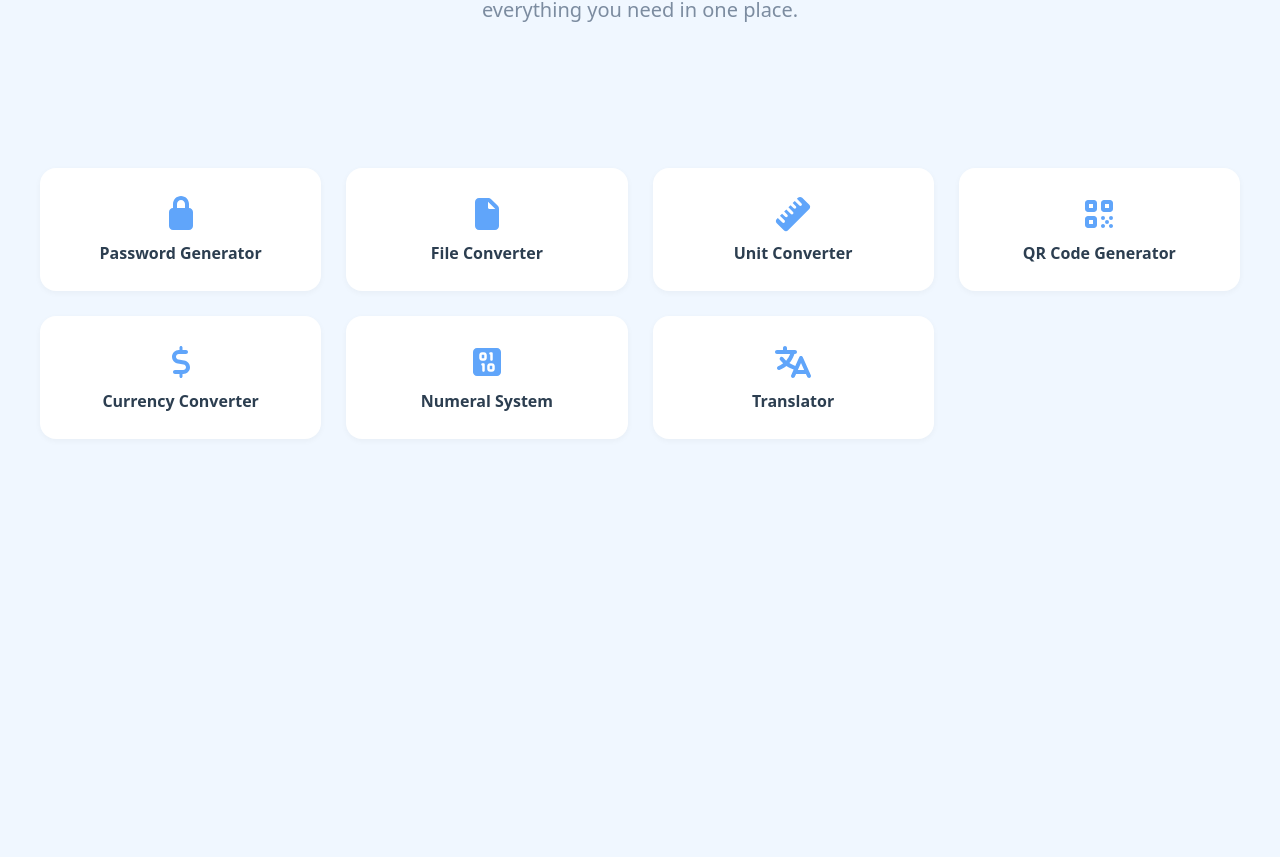
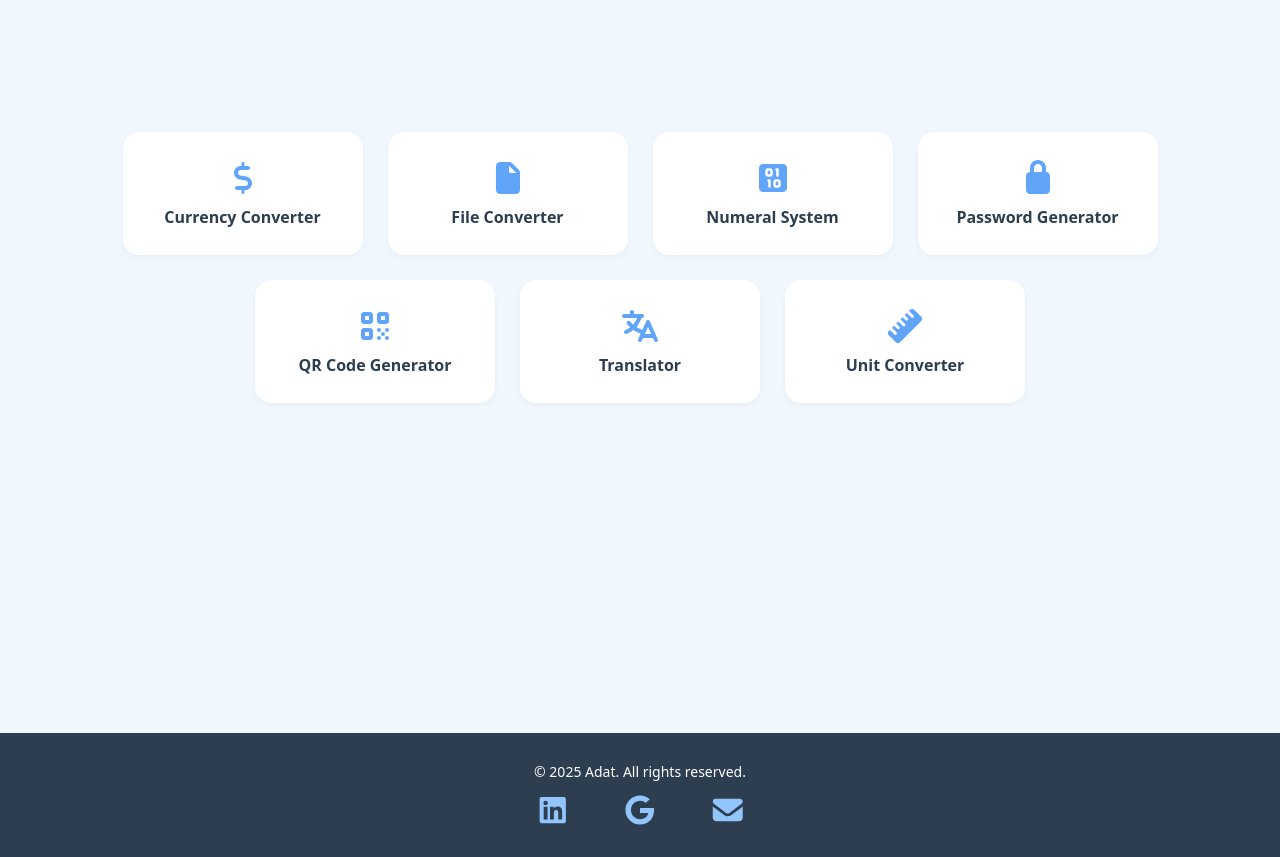
Before and after one commit to Sba3iDev/Adat, a React (Vite) app: page / in a window 1280 px wide. Shown: the part 390-1247 px from the top of the page. Before the commit the page ends 909 px from the top, so only its background shows below. Built offline with nearby package versions, Linux system fonts and the light colour scheme; what @ffmpeg/ffmpeg would draw is missing.

Commit message:
Add footer

```diff
--- a/package.json
+++ b/package.json
@@ -12,8 +12,9 @@
     "dependencies": {
         "@ffmpeg/ffmpeg": "^0.11.6",
         "@fortawesome/fontawesome-svg-core": "^7.0.0",
+        "@fortawesome/free-brands-svg-icons": "^7.0.0",
         "@fortawesome/free-solid-svg-icons": "^7.0.0",
-        "@fortawesome/react-fontawesome": "^0.2.3",
+        "@fortawesome/react-fontawesome": "^0.2.6",
         "convert-units": "^2.3.4",
         "file-saver": "^2.0.5",
         "qrcode.react": "^4.2.0",
--- a/src/app.css
+++ b/src/app.css
@@ -105,11 +105,16 @@ body {
 }
 
 .tools {
-    display: grid;
-    grid-template-columns: repeat(auto-fit, minmax(240px, 1fr));
+    display: flex;
+    flex-wrap: wrap;
     gap: 25px;
     width: 100%;
     max-width: 1200px;
+    justify-content: center;
+    align-items: center;
+    & > * {
+        min-width: 240px;
+    }
 }
 
 .tool {
@@ -737,6 +742,7 @@ body {
     top: 50%;
     left: 50%;
     transform: translate(-50%, -50%);
+    color: var(--primary-text-color);
 }
 
 .popup {
@@ -758,3 +764,36 @@ body {
     bottom: 30px;
     opacity: 1;
 }
+
+.footer {
+    background-color: var(--primary-text-color);
+    color: #ffffff;
+    padding: 32px 16px;
+    text-align: center;
+    font-size: 14px;
+    margin-top: 250px;
+}
+
+.footer-container {
+    max-width: 1200px;
+    margin: 0 auto;
+    display: flex;
+    flex-direction: column;
+    gap: 16px;
+}
+
+.footer-links {
+    display: flex;
+    justify-content: center;
+    gap: 50px;
+}
+
+.footer-links a {
+    color: var(--accent-light);
+    text-decoration: none;
+    font-size: 30px;
+    transition: color var(--transition-speed);
+}
+.footer-links a:hover {
+    color: var(--accent-color);
+}
--- /dev/null
+++ b/src/components/footer.tsx
@@ -0,0 +1,35 @@
+import { FontAwesomeIcon } from "@fortawesome/react-fontawesome";
+import { faGoogle, faLinkedin } from "@fortawesome/free-brands-svg-icons";
+import "../app.css";
+import { faEnvelope } from "@fortawesome/free-solid-svg-icons";
+
+function Footer() {
+    return (
+        <footer className="footer">
+            <div className="footer-container">
+                <p>&copy; {new Date().getFullYear()} Adat. All rights reserved.</p>
+                <div className="footer-links">
+                    <a
+                        href="https://www.linkedin.com/in/abdelmonim-sebai-el-fassi-98a0a4332/"
+                        target="_blank"
+                        rel="noopener noreferrer"
+                    >
+                        <FontAwesomeIcon icon={faLinkedin} />
+                    </a>
+                    <a
+                        href="https://mail.google.com/mail/?view=cm&to=abdelmonimsebaielfassi@gmail.com"
+                        target="_blank"
+                        rel="noopener noreferrer"
+                    >
+                        <FontAwesomeIcon icon={faGoogle} />
+                    </a>
+                    <a href="mailto:abdelmonimsebaielfassi@gmail.com">
+                        <FontAwesomeIcon icon={faEnvelope} />
+                    </a>
+                </div>
+            </div>
+        </footer>
+    );
+}
+
+export default Footer;
--- a/src/components/popupMessage.tsx
+++ b/src/components/popupMessage.tsx
@@ -7,7 +7,7 @@ interface PopupMessageProps {
     duration?: number;
 }
 
-function PopupMessage({ message, trigger, duration = 3000 }: PopupMessageProps) {
+function PopupMessage({ message, trigger, duration = 1000 }: PopupMessageProps) {
     const [show, setShow] = useState(false);
     useEffect(() => {
         if (trigger) {
--- a/src/pages/currency.tsx
+++ b/src/pages/currency.tsx
@@ -5,6 +5,7 @@ import { Link } from "react-router-dom";
 import Select from "react-select";
 import Flag from "react-world-flags";
 import euFlag from "../assets/svgs/eu.svg";
+import Footer from "../components/footer";
 import "../app.css";
 
 const currencyToFlag: Record<string, string> = {
@@ -229,6 +230,9 @@ function CurrencyConverter() {
         setToCurrency(fromCurrency);
         setConvertedAmount(0);
     }
+    useEffect(() => {
+        window.scrollTo(0, 0);
+    }, []);
     return (
         <>
             <div className="header">
@@ -316,6 +320,7 @@ function CurrencyConverter() {
                     />
                 </div>
             </div>
+            <Footer />
         </>
     );
 }
--- a/src/pages/fileConverter.tsx
+++ b/src/pages/fileConverter.tsx
@@ -1,4 +1,4 @@
-import { useState } from "react";
+import { useEffect, useState } from "react";
 import { createFFmpeg, fetchFile } from "@ffmpeg/ffmpeg";
 import { saveAs } from "file-saver";
 import { Link } from "react-router-dom";
@@ -6,6 +6,7 @@ import { FontAwesomeIcon } from "@fortawesome/react-fontawesome";
 import { faAngleLeft } from "@fortawesome/free-solid-svg-icons";
 import Select from "react-select";
 import PopupMessage from "../components/popupMessage";
+import Footer from "../components/footer";
 import "../app.css";
 
 const ffmpeg = createFFmpeg();
@@ -59,6 +60,9 @@ function FileConverter() {
         }
         setLoading(false);
     }
+    useEffect(() => {
+        window.scrollTo(0, 0);
+    }, []);
     return (
         <>
             <div className="header">
@@ -69,7 +73,7 @@ function FileConverter() {
                     <span className="tool-title">File Converter</span>
                 </div>
             </div>
-            <div className="tool-container">
+            <div style={{ marginBottom: "380px" }} className="tool-container">
                 <div className="tool-info">Upload your media to convet it</div>
                 <div className="file-upload-btn">
                     <input type="file" id="fileInput" onChange={HandleFileChange} />
@@ -112,6 +116,7 @@ function FileConverter() {
                 )}
             </div>
             <PopupMessage message="Convert file started" trigger={trigger} />
+            <Footer />
         </>
     );
 }
--- a/src/pages/home.tsx
+++ b/src/pages/home.tsx
@@ -1,8 +1,10 @@
+import { useEffect } from "react";
 import { FontAwesomeIcon } from "@fortawesome/react-fontawesome";
 import { faLock, faFile, faRuler, faQrcode, faDollarSign, faSquareBinary, faLanguage } from "@fortawesome/free-solid-svg-icons";
 import { Link } from "react-router-dom";
 import ScrollToTopButton from "../components/scrollTopButton";
 import "../app.css";
+import Footer from "../components/footer";
 
 const tools = [
     {
@@ -43,6 +45,9 @@ const tools = [
 ];
 
 function Home() {
+    useEffect(() => {
+        window.scrollTo(0, 0);
+    }, []);
     return (
         <>
             <div className="header">
@@ -55,21 +60,24 @@ function Home() {
             <div className="main-text">
                 <span className="primary-text">Tools That Make Life Easier</span>
                 <span className="secondary-text">
-                    Discover our collection of powerful web tools designed to streamline your daily tasks. From file conversion
-                    to password generation, we've got everything you need in one place.
+                    Discover our collection of powerful web tools designed to streamline your daily tasks. We've got everything
+                    you need in one place.
                 </span>
             </div>
             <div className="tools-container">
                 <div className="tools">
-                    {tools.map((tool) => (
-                        <Link className="tool" to={tool.path} key={tool.path}>
-                            <FontAwesomeIcon className="icon" icon={tool.icon} />
-                            <span>{tool.name}</span>
-                        </Link>
-                    ))}
+                    {tools
+                        .sort((a, b) => a.name.localeCompare(b.name))
+                        .map((tool) => (
+                            <Link className="tool" to={tool.path} key={tool.path}>
+                                <FontAwesomeIcon className="icon" icon={tool.icon} />
+                                <span>{tool.name}</span>
+                            </Link>
+                        ))}
                 </div>
             </div>
             <ScrollToTopButton />
+            <Footer />
         </>
     );
 }
--- a/src/pages/numearl.tsx
+++ b/src/pages/numearl.tsx
@@ -3,6 +3,7 @@ import { faAngleLeft, faRightLeft } from "@fortawesome/free-solid-svg-icons";
 import { Link } from "react-router-dom";
 import Select from "react-select";
 import "../app.css";
+import Footer from "../components/footer";
 import { useEffect, useState } from "react";
 
 function Numeral() {
@@ -57,6 +58,9 @@ function Numeral() {
         setToSystem(fromSystem);
         setConvertedNumber("");
     }
+    useEffect(() => {
+        window.scrollTo(0, 0);
+    }, []);
     return (
         <>
             <div className="header">
@@ -128,6 +132,7 @@ function Numeral() {
                     />
                 </div>
             </div>
+            <Footer />
         </>
     );
 }
--- a/src/pages/qrCode.tsx
+++ b/src/pages/qrCode.tsx
@@ -1,10 +1,11 @@
-import { useRef, useState } from "react";
+import { useEffect, useRef, useState } from "react";
 import { FontAwesomeIcon } from "@fortawesome/react-fontawesome";
 import { faAngleLeft, faCopy, faDownload } from "@fortawesome/free-solid-svg-icons";
 import { Link } from "react-router-dom";
 import { QRCodeSVG, QRCodeCanvas } from "qrcode.react";
 import { saveAs } from "file-saver";
 import PopupMessage from "../components/popupMessage";
+import Footer from "../components/footer";
 import "../app.css";
 
 function QRCode() {
@@ -33,6 +34,9 @@ function QRCode() {
             saveAs(blob, "qrcode.png");
         });
     }
+    useEffect(() => {
+        window.scrollTo(0, 0);
+    }, []);
     return (
         <>
             <div className="header">
@@ -90,6 +94,7 @@ function QRCode() {
             </div>
             <PopupMessage message="Copied to clipboard" trigger={trigger1} />
             <PopupMessage message="QR code saved" trigger={trigger2} />
+            <Footer />
         </>
     );
 }
--- a/src/pages/unitConverter.tsx
+++ b/src/pages/unitConverter.tsx
@@ -4,6 +4,7 @@ import { faAngleLeft, faRightLeft } from "@fortawesome/free-solid-svg-icons";
 import { Link } from "react-router-dom";
 import Select from "react-select";
 import convert, { type Measure, type Unit } from "convert-units";
+import Footer from "../components/footer";
 import "../app.css";
 
 function UnitConverter() {
@@ -54,6 +55,9 @@ function UnitConverter() {
         setToUnit(fromUnit);
         setConvertedValue("");
     }
+    useEffect(() => {
+        window.scrollTo(0, 0);
+    }, []);
     return (
         <>
             <div className="header">
@@ -143,6 +147,7 @@ function UnitConverter() {
                     />
                 </div>
             </div>
+            <Footer />
         </>
     );
 }
```
Also changed, not shown: src/pages/password.tsx (+9 -4 lines), 1 other file (tests, documents, lock files or other folders).
